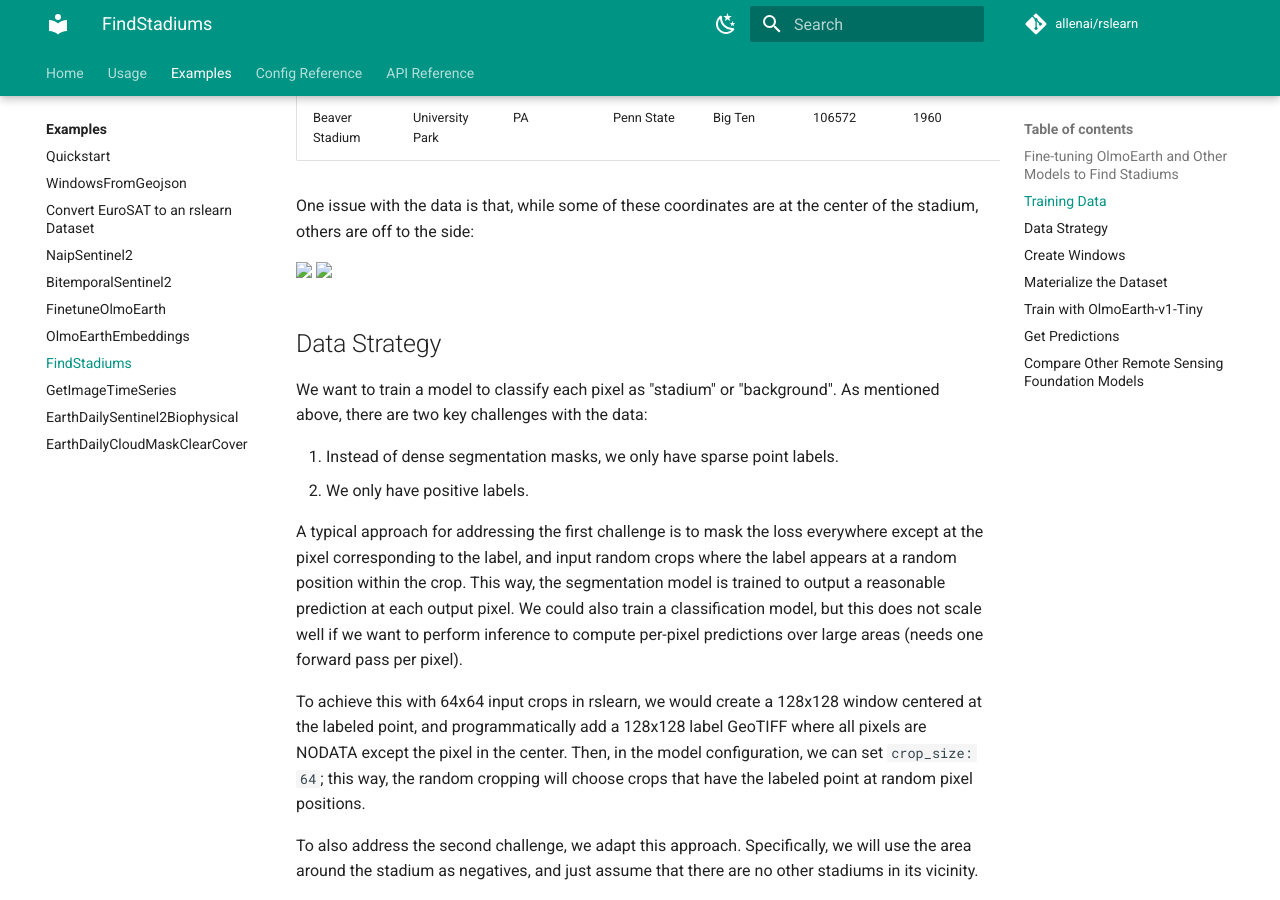
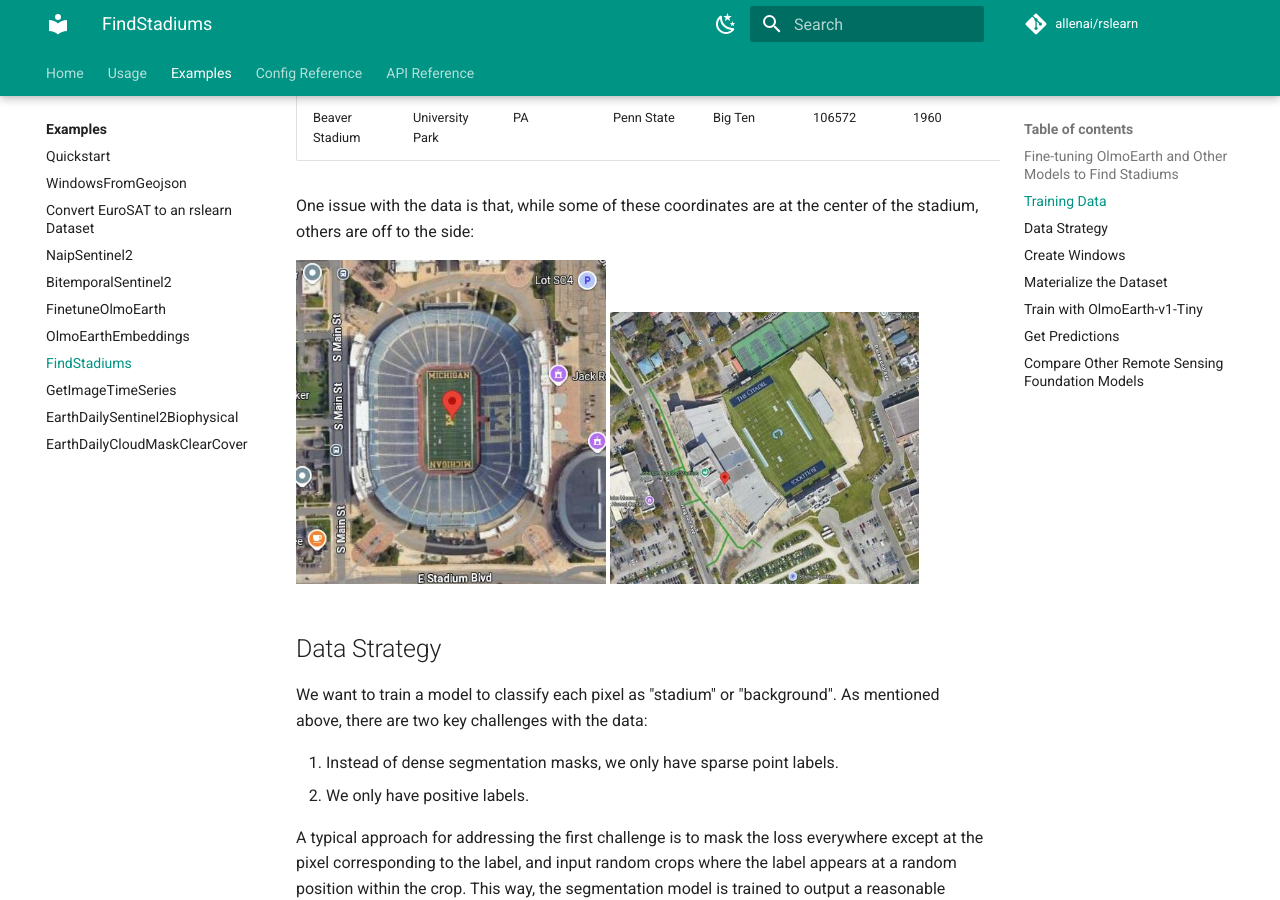
Before and after one commit to allenai/rslearn, an MkDocs documentation site: the page built from docs/examples/FindStadiums.md, in a window 1280 px wide and 900 px high, scrolled down 852 px. Built offline with MkDocs 1.6.1 and Material for MkDocs 9.7.7, drawn with Linux system fonts in a browser that asks for light colours; comment, search, counter and statistics services are not loaded.

Commit message:
Refactor image formatting in FindStadiums.md to use Markdown syntax

```diff
--- a/docs/examples/FindStadiums.md
+++ b/docs/examples/FindStadiums.md
@@ -28,10 +28,8 @@ It consists of stadium points like this:
 One issue with the data is that, while some of these coordinates are at the center of
 the stadium, others are off to the side:
 
-<p float="left">
-<img src="FindStadiums/michigan_stadium.jpg" width="45%" />
-<img src="FindStadiums/johnson_hagood_stadium.jpg" width="45%" />
-</p>
+![Michigan Stadium](./FindStadiums/michigan_stadium.jpg){ width="45%" }
+![Johnson Hagood Stadium](./FindStadiums/johnson_hagood_stadium.jpg){ width="45%" }
 
 ## Data Strategy
 
@@ -70,10 +68,8 @@ make two more modifications:
 Here is an example label and corresponding Sentinel-2 image. Red is "stadium", green is
 "background", and black is nodata (will have masked loss).
 
-<p float="left">
-<img src="FindStadiums/sentinel2.jpg" width="45%" />
-<img src="FindStadiums/label.png" width="45%" />
-</p>
+![Sentinel-2 image](./FindStadiums/sentinel2.jpg){ width="45%" }
+![Stadium label](./FindStadiums/label.png){ width="45%" }
 
 ## Create Windows
 
@@ -484,10 +480,8 @@ qgis $DATASET_PATH/windows/predict/seattle/layers/sentinel2/*/geotiff.tif $DATAS
 
 The model picks up on Lumen Field, Husky Stadium, and several smaller sports fields.
 
-<p float="left">
-<img src="FindStadiums/seattle_image.jpg" width="45%" />
-<img src="FindStadiums/seattle_probs.png" width="45%" />
-</p>
+![Sentinel-2 image of Seattle](./FindStadiums/seattle_image.jpg){ width="45%" }
+![Stadium probabilities in Seattle](./FindStadiums/seattle_probs.png){ width="45%" }
 
 ## Compare Other Remote Sensing Foundation Models
 
```
